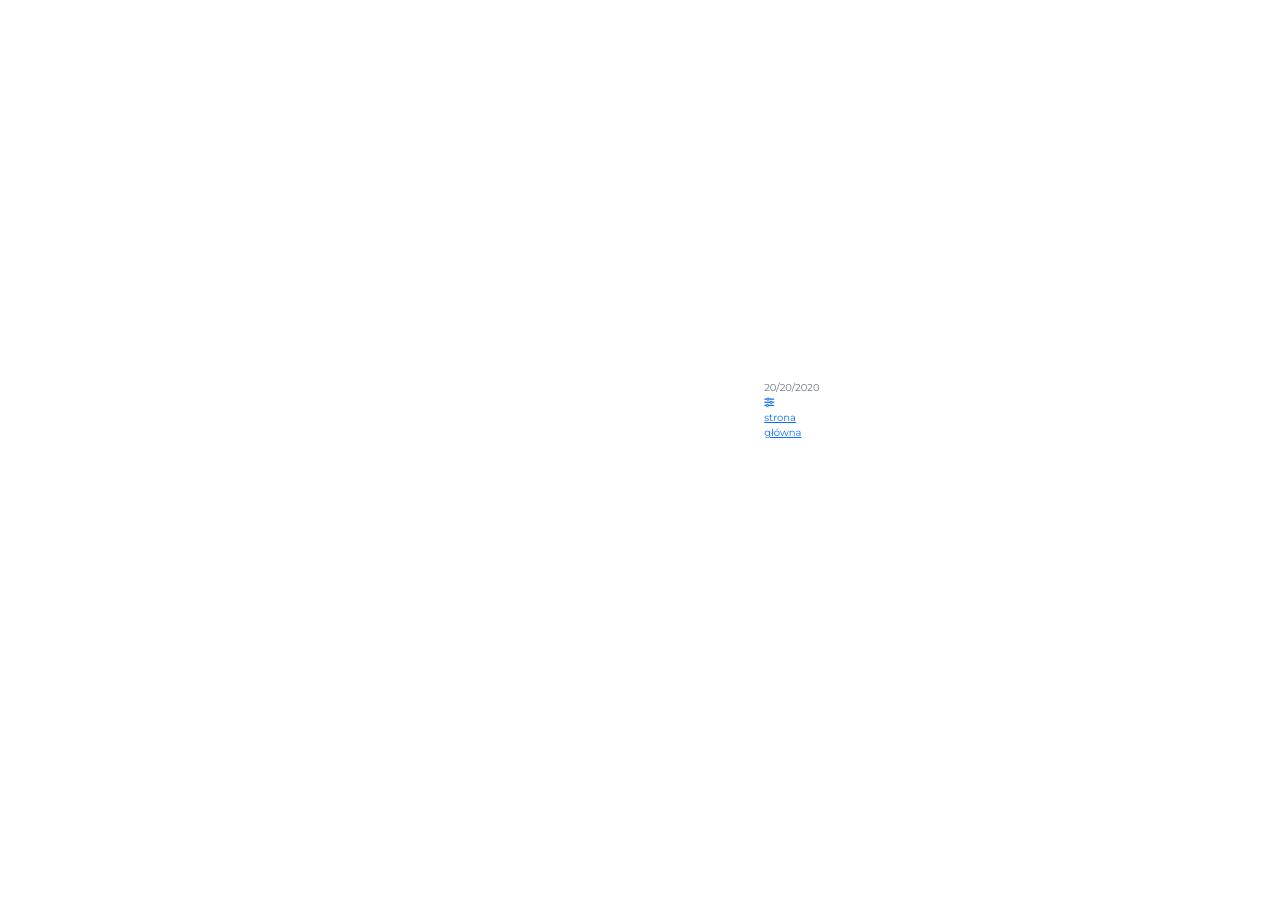
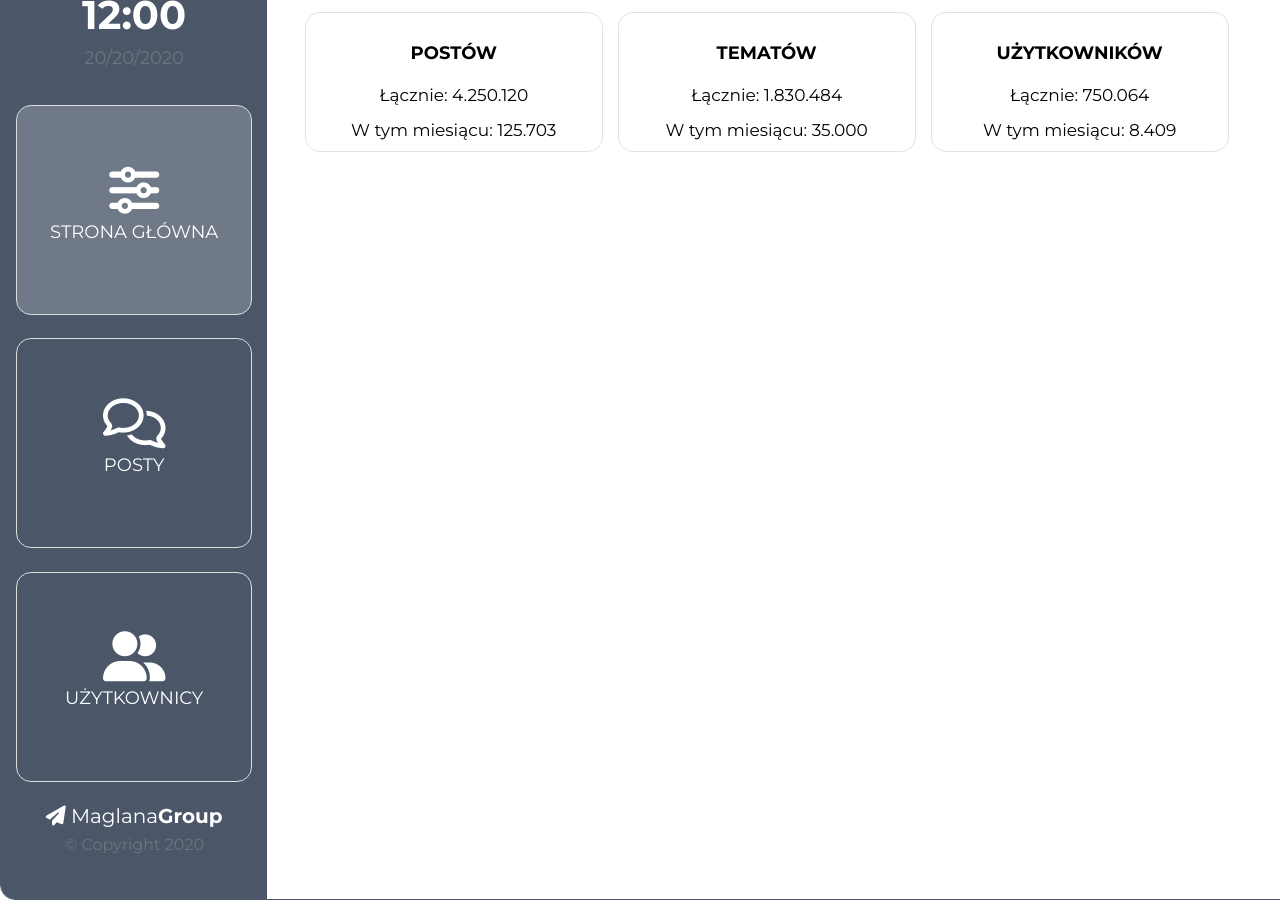
Before and after one commit to maglana/AdminPanel-MGInsurance, a plain HTML site: page index.html in a window 1280 px wide. Shown: the top 900 px of the page. Before the commit the page ends 800 px from the top, so only its background shows below. Drawn offline with nearby package versions, Linux system fonts and the light colour scheme.

Commit message:
Panel-right

```diff
--- a/CSS/index.css
+++ b/CSS/index.css
@@ -19,3 +19,138 @@ body {
 	background-position: center;
 	overflow: scroll;
 }
+.active {
+	background-color: rgba(255, 255, 255, 0.2);
+}
+
+.panel {
+	width: 1600px;
+	height: 1000px;
+	border: 1px solid #4b5769;
+	border-radius: 15px;
+	overflow: hidden;
+}
+
+.panel-left {
+	display: flex;
+	flex-direction: column;
+	justify-content: center;
+	background-color: #4b5769;
+}
+
+.panel-right {
+	background-color: #fff;
+}
+.info-top h1 {
+	font-size: 4rem;
+	font-weight: bold;
+	text-transform: uppercase;
+}
+/* ---------- */
+
+.date-box {
+	display: flex;
+	flex-direction: column;
+	justify-content: center;
+	align-items: center;
+	height: 160px;
+}
+
+.date-box .day {
+	font-size: 2rem;
+}
+
+.date-box .time {
+	font-size: 4rem;
+	font-weight: bold;
+}
+
+.date-box .date {
+	font-size: 1.8rem;
+}
+/* ---------- */
+
+.menu {
+	display: flex;
+	flex-direction: column;
+	justify-content: space-around;
+	align-items: center;
+	height: 700px;
+}
+
+.menu a {
+	display: flex;
+	flex-direction: column;
+	justify-content: space-around;
+	width: 100%;
+	height: 30%;
+	text-decoration: none;
+	color: #fff;
+	border: 1px solid #ddd;
+	border-radius: 15px;
+}
+
+.menu a:hover {
+	background-color: transparent;
+	background-image: linear-gradient(
+		166deg,
+		rgba(0, 13, 101, 1) 0%,
+		rgba(74, 114, 169, 1) 50%,
+		rgba(85, 122, 176, 1) 100%
+	);
+}
+
+.menu-item i {
+	font-size: 5rem;
+	margin-bottom: 0.4rem;
+}
+
+.menu-item p {
+	font-size: 1.8rem;
+	text-transform: uppercase;
+}
+/* ---------- */
+
+.info-box h3 {
+	font-size: 2rem;
+}
+
+.info-box p {
+	font-size: 1.6rem;
+}
+.info-box span {
+	font-weight: bold;
+}
+/* ---------- */
+
+.main-stats h1 {
+	font-size: 3rem;
+	text-transform: uppercase;
+	font-weight: bold;
+	color: black;
+}
+
+.main-stat-box {
+	height: 140px;
+	border-radius: 15px;
+	color: black;
+	transition: background-color 0.3s;
+}
+
+.main-stat-box:hover {
+	background-color: rgba(255, 255, 255, 0.08);
+}
+
+.main-stat-box h3 {
+	margin-bottom: 1em;
+	font-size: 1.8rem;
+	text-transform: uppercase;
+	font-weight: bold;
+	color: black;
+}
+
+.main-stat-box p {
+	font-size: 1.7rem;
+}
+
+/* ---------- */
--- a/index.html
+++ b/index.html
@@ -50,8 +50,60 @@
 								<p>strona główna</p>
 							</div>
 						</a>
+						<a href="posts.html">
+							<div class="menu-item">
+								<i class="far fa-comments"></i>
+								<p>posty</p>
+							</div>
+						</a>
+						<a href="users.html">
+							<div class="menu-item">
+								<i class="fas fa-user-friends"></i>
+								<p>użytkownicy</p>
+							</div>
+						</a>
 					</nav>
+					<section class="info-box mt-3">
+						<h3>
+							<i class="fa-solid fa-paper-plane"></i> Maglana<span>Group</span>
+						</h3>
+						<p class="text-muted">&copy; Copyright 2020</p>
+					</section>
 				</div>
+				<div class="panel-right col-10 p-0">
+					<div class="row m-0 h-100">
+						<div class="col-9 mt-5">
+							<section class="main-stats py-4 px-5 text-light text-center">
+								<h1 class="mb-5">główne statystyki</h1>
+								<div class="row mb-5">
+									<div class="col-4">
+										<div class="main-stat-box p-5 border">
+											<h3>postów</h3>
+											<p>Łącznie: 4.250.120</p>
+											<p>W tym miesiącu: 125.703</p>
+										</div>
+									</div>
+									<div class="col-4">
+										<div class="main-stat-box p-5 border">
+											<h3>tematów</h3>
+											<p>Łącznie: 1.830.484</p>
+											<p>W tym miesiącu: 35.000</p>
+										</div>
+									</div>
+									<div class="col-4">
+										<div class="main-stat-box p-5 border">
+											<h3>użytkowników</h3>
+											<p>Łącznie: 750.064</p>
+											<p>W tym miesiącu: 8.409</p>
+										</div>
+									</div>
+								</div>
+
+								<div
+									id="chart"
+									class="py-5 text-dark"
+								></div>
+							</section>
 			</div>
 		</div>
 		<script
```
